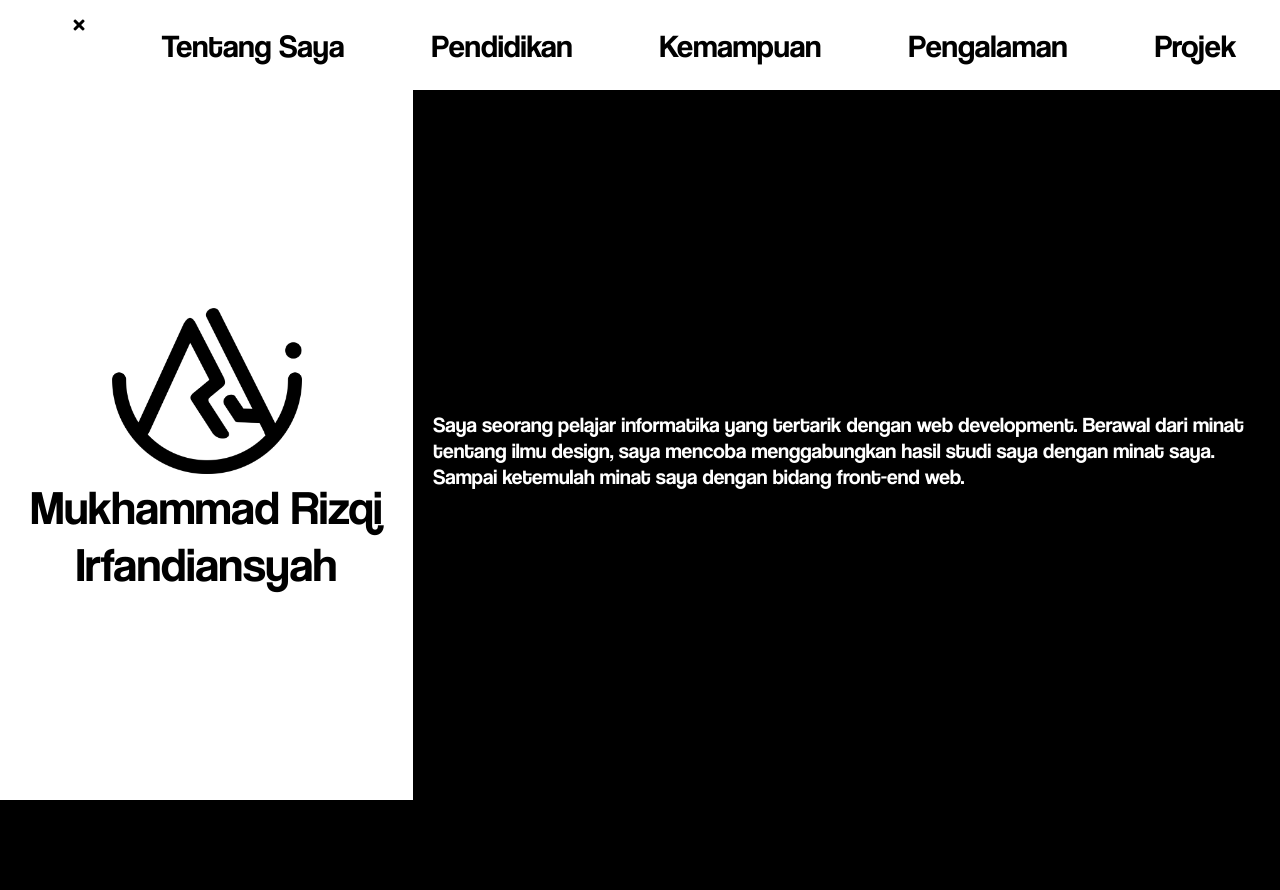
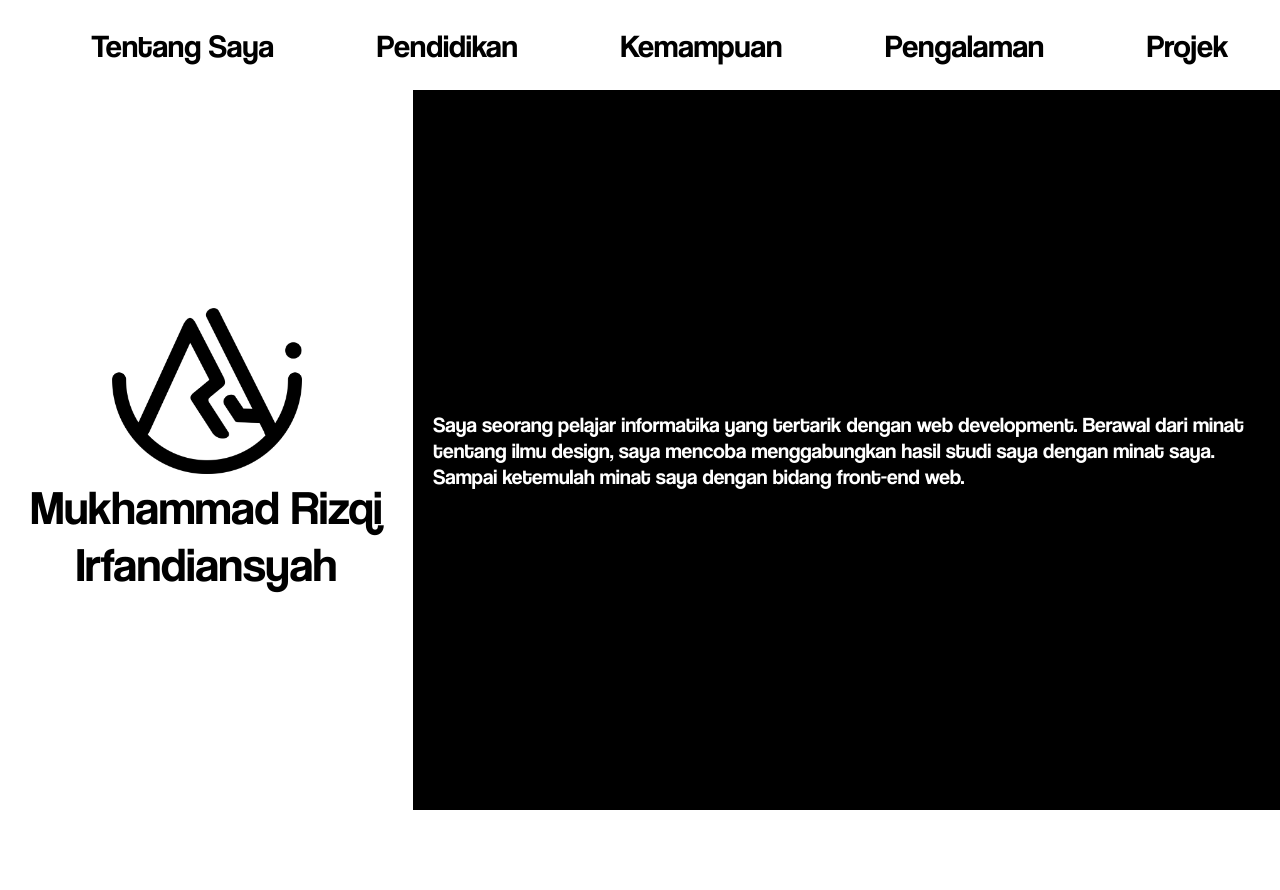
Before and after one commit to mRizqIrfandiansyah/mRizqIrfandiansyah.github.io, a PHP site: page / in a window 1280 px wide. Before the commit the page ends 800 px from the top, so only its background shows below. Run offline with PHP 8.4, Linux system fonts and the light colour scheme; some libraries are stand-ins or nearby versions.

Commit message:
Update style.css

```diff
--- a/css/style.css
+++ b/css/style.css
@@ -51,6 +51,9 @@ body{
 	justify-content: space-around;
 	flex-wrap: wrap;
 }
+.nav ul div {
+	display: none
+}
 .nav ul li{
 	padding: 10px;
 	font-size: 24pt;
@@ -65,7 +68,7 @@ body{
 	background-color: white;
 }
 .container{
-	position: fixed;
+	position: absolute;
 	width: 100%;
 	height: 100%;
 	background-color: white;
```
